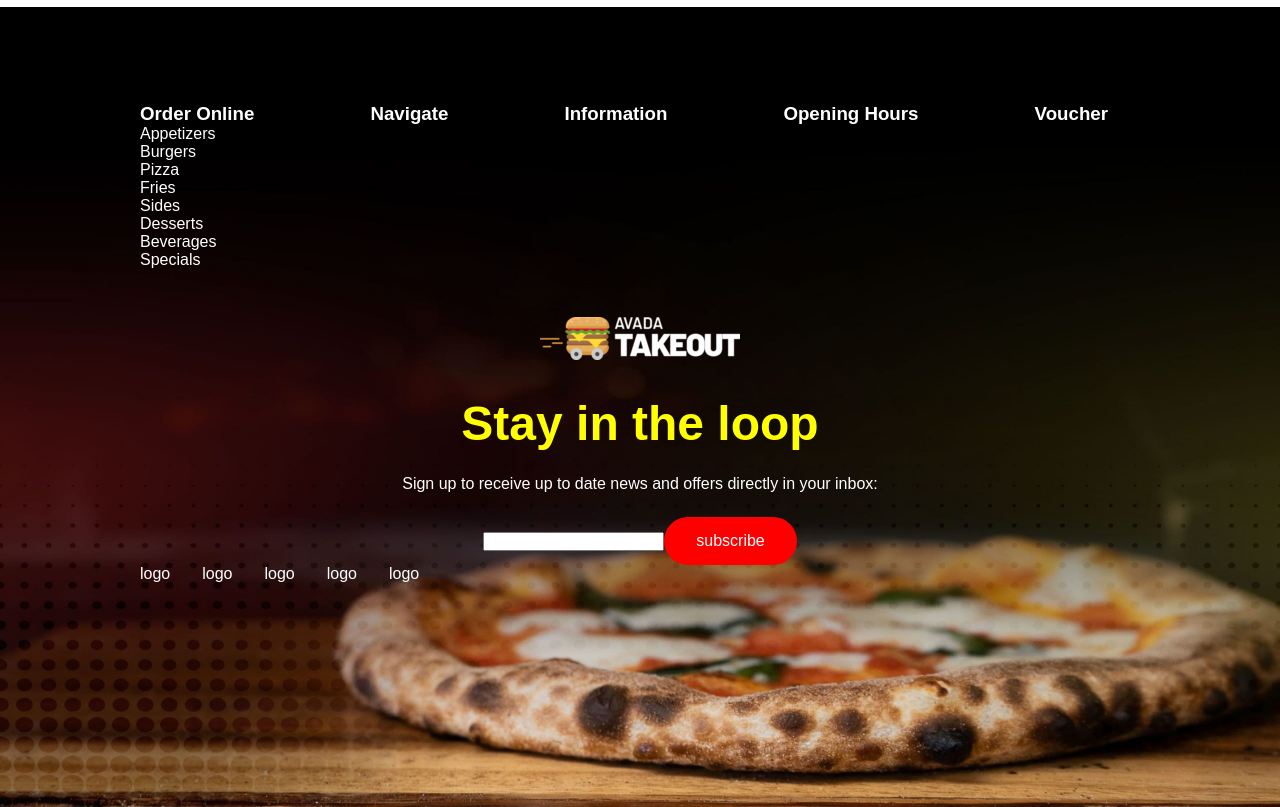
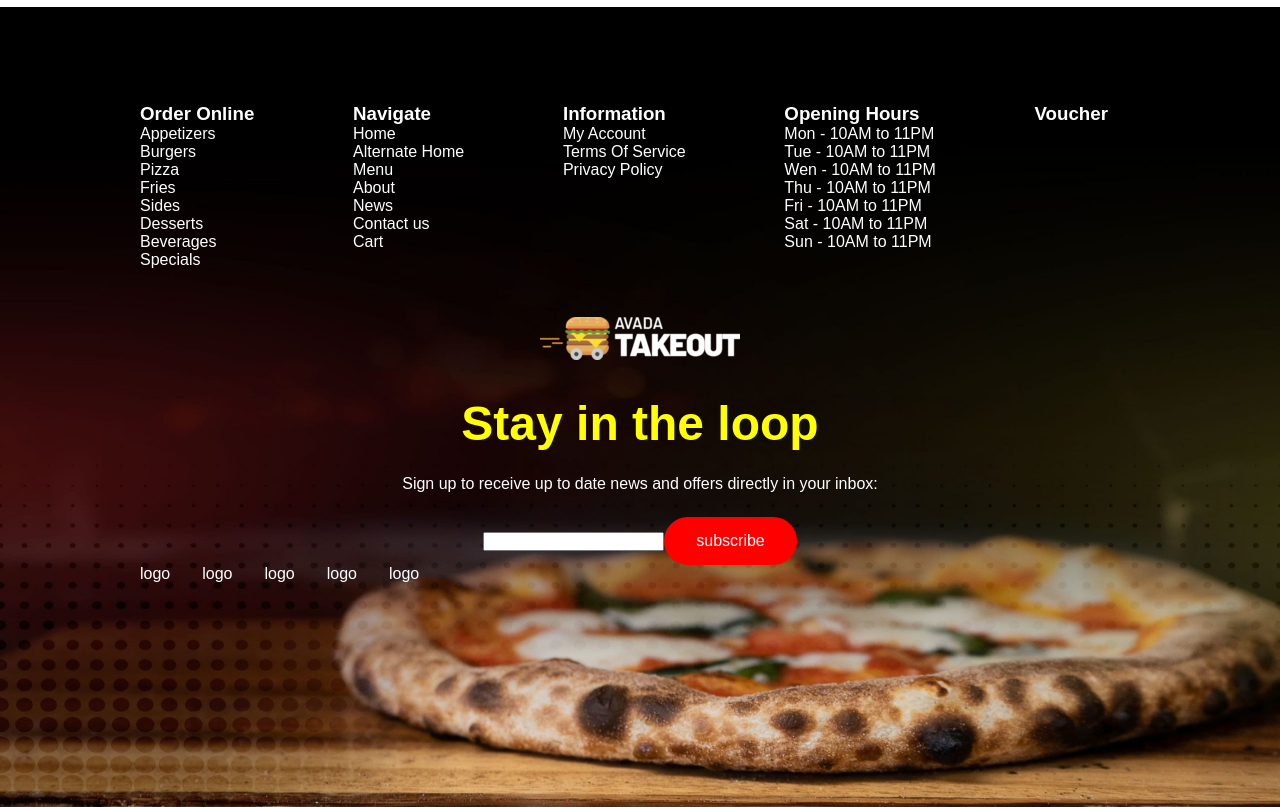
Before and after one commit to giuseppelamaestra/proj-html-vuejs, a Vue app: page / in a window 1280 px wide. Shown: the part 3820-4627 px from the top of the page. Built offline with nearby package versions, Linux system fonts and the light colour scheme.

Commit message:
footer ul filled with js

```diff
--- a/src/components/AppFooter.vue
+++ b/src/components/AppFooter.vue
@@ -12,7 +12,21 @@ export default {
                          "Sides",
                        "Desserts",
                          "Beverages",
-                           "Specials",]
+                           "Specials",],
+
+        navigateList : [
+
+               "Home", "Alternate Home", "Menu", "About", "News", "Contact us", "Cart",
+
+        ],
+
+        informationList : ["My Account", "Terms Of Service", "Privacy Policy"],
+
+        hoursList : ["Mon - 10AM to 11PM", "Tue - 10AM to 11PM","Wen - 10AM to 11PM","Thu - 10AM to 11PM","Fri - 10AM to 11PM",
+        "Sat - 10AM to 11PM","Sun - 10AM to 11PM",
+      ]
+
+
       }
     }
 }
```
